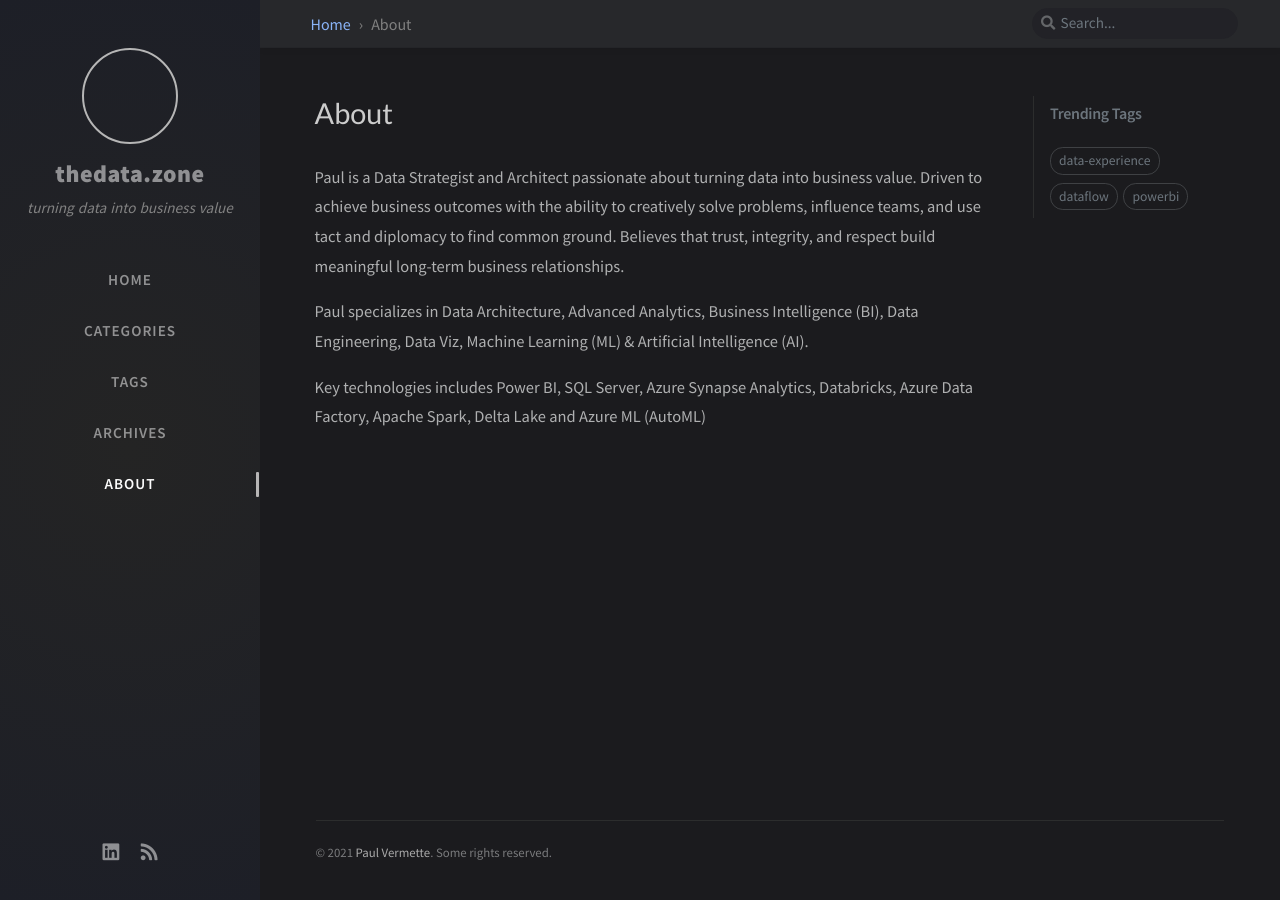
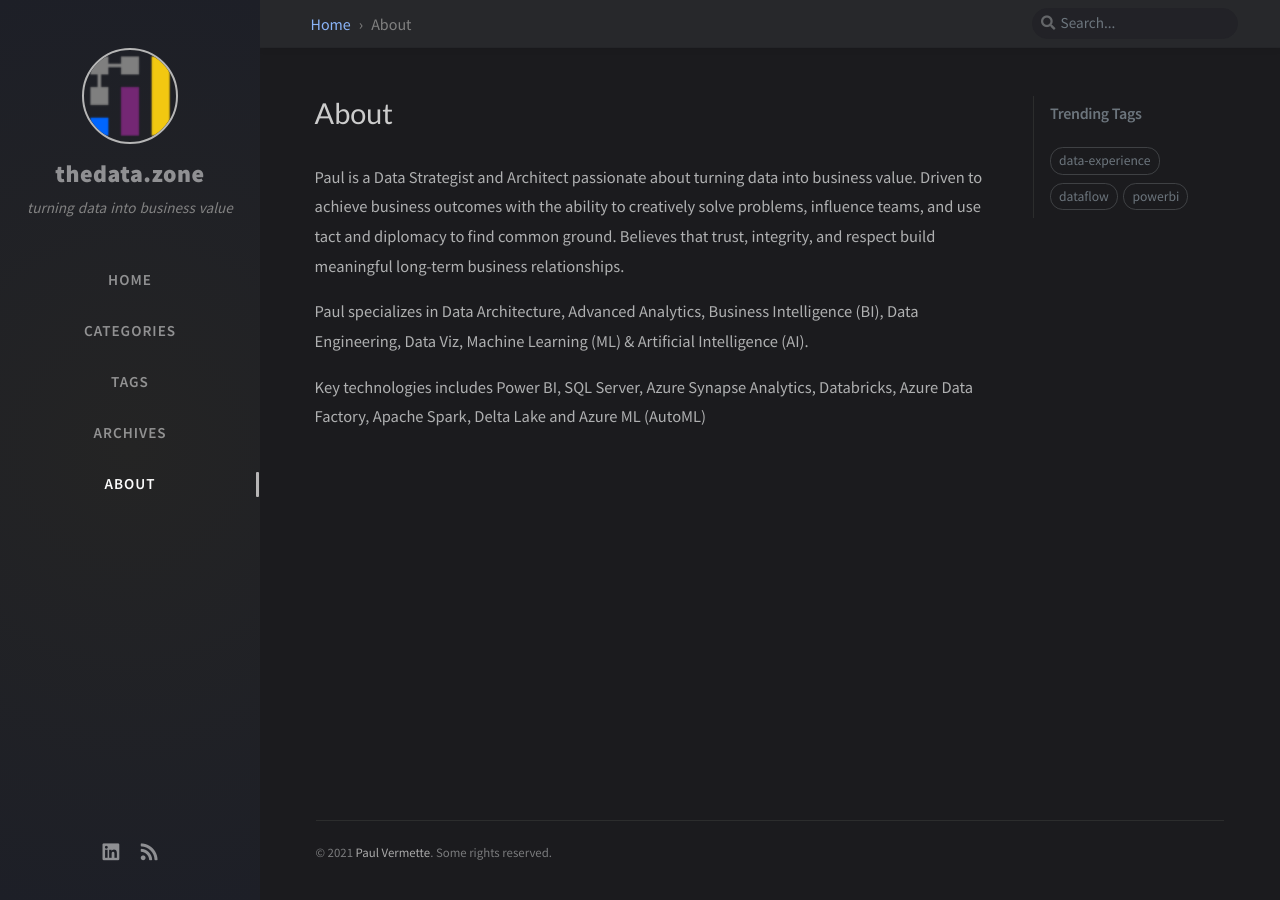
Before and after one commit to pauliev/pauliev.github.io, a Jekyll site: the page built from _tabs/about.md, in a window 1280 px wide. Built offline with Jekyll 4.4.1, drawn with Linux system fonts in a browser that asks for light colours; nearby versions of some CDN libraries; comment, search, counter and statistics services are not loaded.

Commit message:
Update _config.yml

```diff
--- a/_config.yml
+++ b/_config.yml
@@ -83,7 +83,7 @@ theme_mode:  dark  # [light|dark]
 img_cdn: ''
 
 # the avatar on sidebar, support local or CORS resources
-avatar: /assets/img/favicons/favicon-72x72.png
+avatar: /assets/img/favicons/android-icon-72x72.png
 
 excerpt_separator: <!--more-->
 
```
